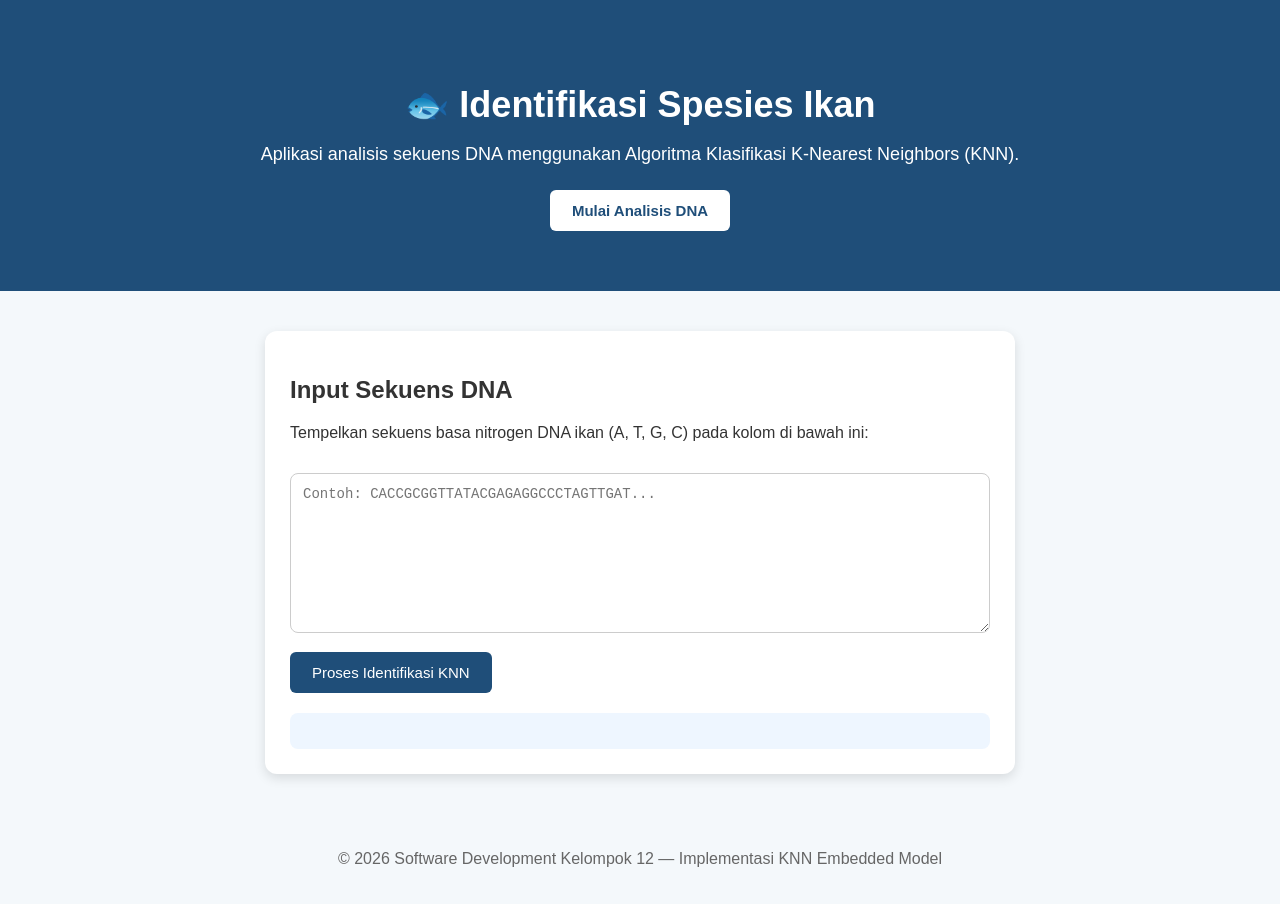
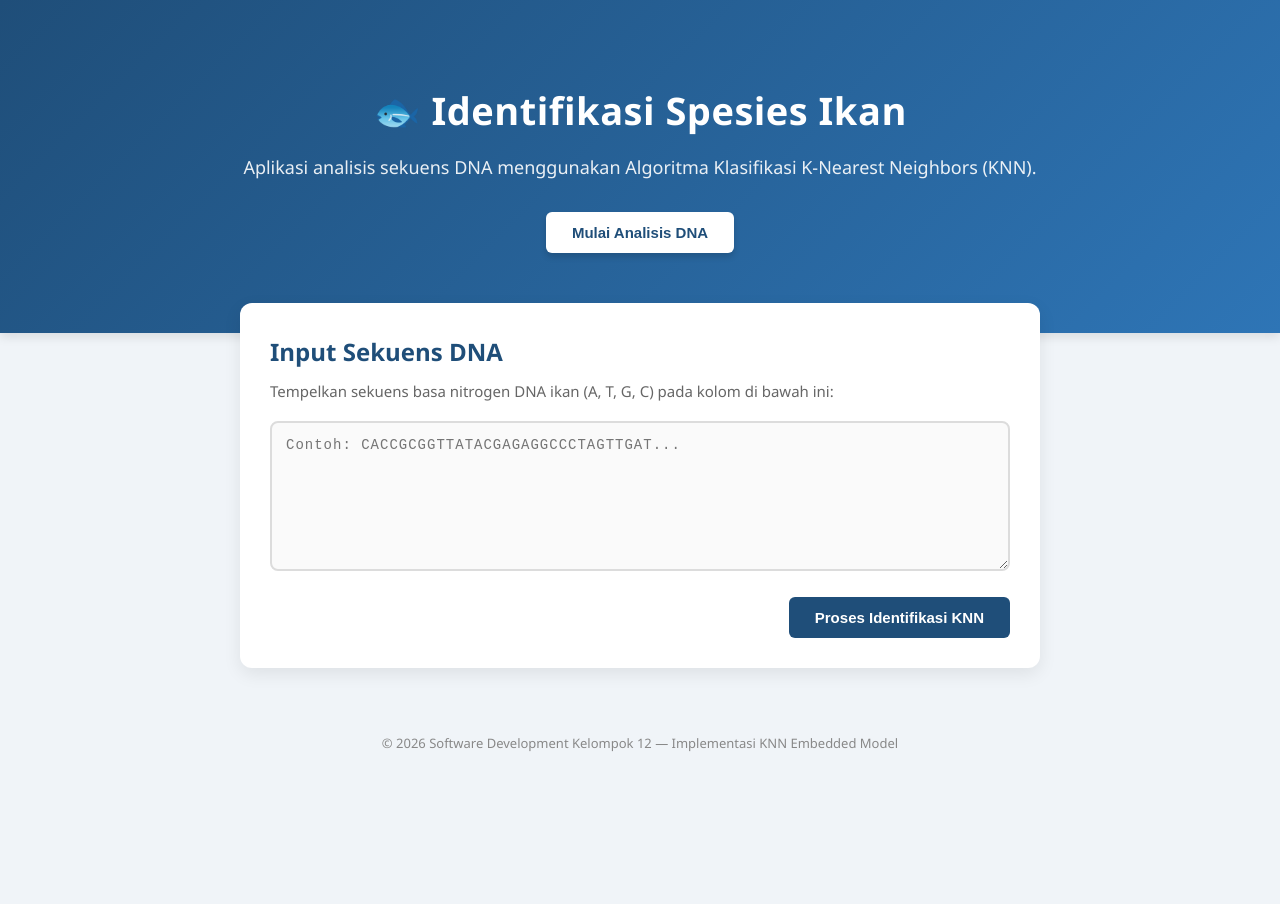
Before and after one commit to amihutsembantaika0068/software-development-kelompok3, a plain HTML site: page frontend/index.html in a window 1280 px wide. After the commit the page ends 800 px from the top, so only its background shows below. Drawn offline with Linux system fonts and the light colour scheme.

Commit message:
Refactor CSS styles

```diff
--- a/frontend/style.css
+++ b/frontend/style.css
@@ -1,101 +1,175 @@
+/* Reset Margin & Box Sizing */
 * {
   box-sizing: border-box;
+  margin: 0;
+  padding: 0;
 }
 
 body {
-  margin: 0;
-  font-family: Arial, sans-serif;
-  background-color: #f4f8fb;
+  font-family: 'Segoe UI', Tahoma, Geneva, Verdana, sans-serif;
+  background-color: #f0f4f8;
   color: #333;
+  line-height: 1.6;
 }
 
+/* Desain Jumbotron Hero Banner */
 .hero {
-  background-color: #1f4e79;
+  background: linear-gradient(135deg, #1f4e79 0%, #2e75b6 100%);
   color: white;
   text-align: center;
-  padding: 60px 20px;
+  padding: 80px 20px;
+  box-shadow: 0 4px 10px rgba(0, 0, 0, 0.1);
 }
 
 .hero h1 {
-  margin-bottom: 10px;
-  font-size: 36px;
+  font-size: 38px;
+  margin-bottom: 12px;
+  letter-spacing: 0.5px;
 }
 
 .hero p {
   font-size: 18px;
-  margin-bottom: 25px;
+  margin-bottom: 30px;
+  opacity: 0.9;
 }
 
+/* Pengaturan Tombol Global */
 button {
   background-color: #1f4e79;
   color: white;
   border: none;
-  padding: 12px 22px;
+  padding: 12px 26px;
   border-radius: 6px;
   cursor: pointer;
   font-size: 15px;
+  font-weight: 600;
+  transition: all 0.2s ease-in-out;
 }
 
 .hero button {
   background-color: white;
   color: #1f4e79;
+  box-shadow: 0 4px 6px rgba(0, 0, 0, 0.15);
+}
+
+button:hover {
+  transform: translateY(-2px);
+  opacity: 0.95;
+}
+
+/* Tata Letak Kontainer */
+.container {
+  width: 90%;
+  max-width: 800px;
+  margin: -30px auto 40px auto;
+}
+
+/* Kartu Form */
+.card {
+  background-color: white;
+  padding: 30px;
+  border-radius: 12px;
+  box-shadow: 0 6px 18px rgba(0, 0, 0, 0.08);
+}
+
+.card h2 {
+  color: #1f4e79;
+  margin-bottom: 8px;
+}
+
+.card p {
+  color: #666;
+  font-size: 15px;
+}
+
+/* Kolom Teks Sekuens DNA */
+textarea {
+  width: 100%;
+  height: 150px;
+  padding: 14px;
+  margin: 18px 0;
+  font-size: 14px;
+  border: 2px solid #dcdcdc;
+  border-radius: 8px;
+  resize: vertical;
+  font-family: 'Courier New', Courier, monospace;
+  background-color: #fafafa;
+  letter-spacing: 1px;
+}
+
+textarea:focus {
+  outline: none;
+  border-color: #2e75b6;
+  background-color: #fff;
+}
+
+.action-bar {
+  text-align: right;
+}
+
+/* Animasi Status Pengiriman */
+.loading {
+  display: none;
+  margin-top: 20px;
+  color: #2e75b6;
+  font-weight: bold;
+  font-style: italic;
+  text-align: center;
+}
+
+/* Kotak Output Hasil Prediksi KNN */
+.hasil {
+  display: none;
+  margin-top: 25px;
+  padding: 20px;
+  background-color: #eef6ff;
+  border-radius: 8px;
+  border-left: 6px solid #1f4e79;
+  box-shadow: inset 0 2px 4px rgba(0, 0, 0, 0.02);
+}
+
+.hasil h3 {
+  margin-bottom: 10px;
+  color: #1f4e79;
+}
+
+.divider {
+  border: 0;
+  height: 1px;
+  background: #cbdcf0;
+  margin-bottom: 12px;
+}
+
+.highlight-species {
+  color: #1f4e79;
+  font-weight: bold;
+  font-size: 17px;
+}
+
+.badge-akurasi {
+  background-color: #1f4e79;
+  color: white;
+  padding: 3px 8px;
+  border-radius: 4px;
+  font-size: 14px;
   font-weight: bold;
 }
 
-button:hover {
-  opacity: 0.9;
+/* Kotak Penanganan Error */
+.error {
+  color: #d9534f;
+  font-weight: bold;
+  background-color: #fdf7f7;
+  padding: 14px;
+  border-radius: 6px;
+  border-left: 6px solid #d9534f;
 }
 
-.container {
-  width: 90%;
-  max-width: 750px;
-  margin: 40px auto;
-}
-
-.card {
-  background-color: white;
-  padding: 25px;
-  border-radius: 12px;
-  box-shadow: 0 4px 12px rgba(0, 0, 0, 0.12);
-}
-
-textarea {
-  width: 100%;
-  height: 160px;
-  padding: 12px;
-  margin: 15px 0;
-  font-size: 14px;
-  border: 1px solid #ccc;
-  border-radius: 8px;
-  resize: vertical;
-}
-
-.loading {
-  margin-top: 15px;
-  color: #1f4e79;
-  font-weight: bold;
-}
-
-.hasil {
-  margin-top: 20px;
-  padding: 18px;
-  background-color: #eef6ff;
-  border-radius: 8px;
-  line-height: 1.7;
-}
-
-.hasil h3 {
-  margin-top: 0;
-  color: #1f4e79;
-}
-
-.error {
-  color: red;
-  font-weight: bold;
-}
-
+/* Bagian Kaki Halaman */
 footer {
   text-align: center;
-  padding: 20px;
-  color: #666;
+  padding: 25px;
+  color: #888;
+  font-size: 13px;
+  margin-top: 5px;
 }
```
